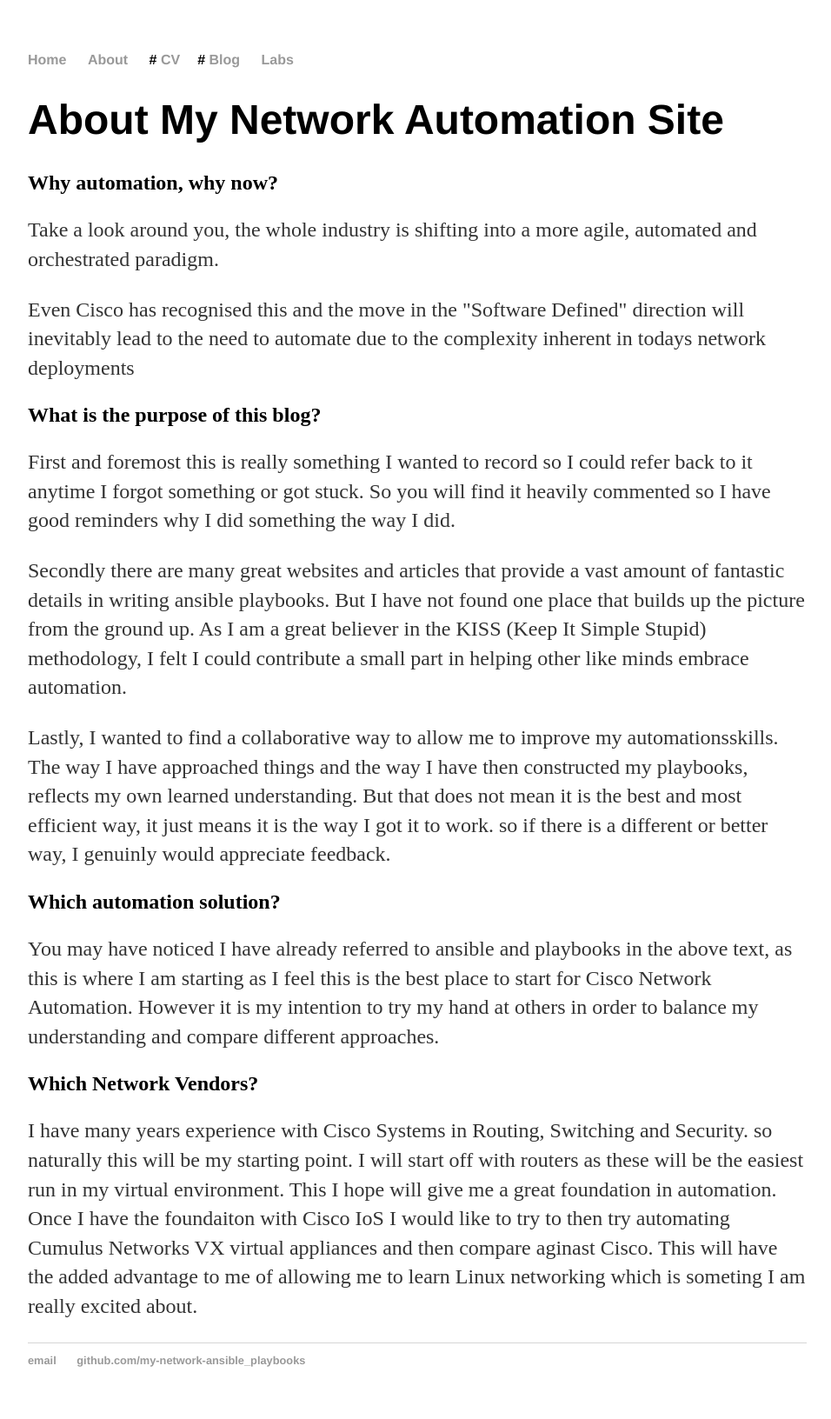
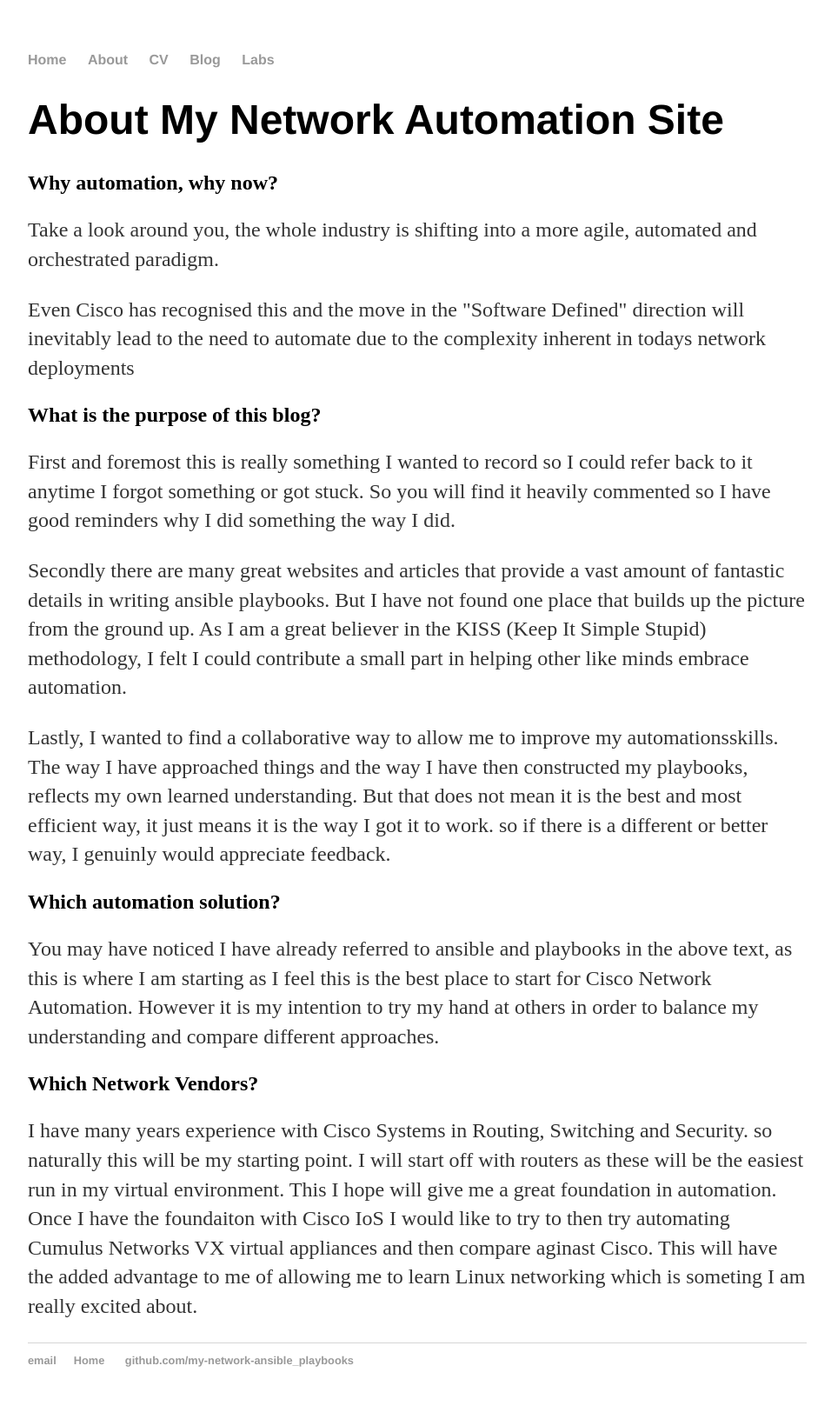
Before and after one commit to craigeowen/craigeowen.github.io, a Jekyll site: the page built from about/index.html, in a window 1280 px wide. Shown: the whole page at 87% size, without its empty margins (160-1116 px from the left). Built offline with Jekyll 4.4.1, drawn with Linux system fonts in a browser that asks for light colours.

Commit message:
Update default.html

```diff
--- a/_layouts/default.html
+++ b/_layouts/default.html
@@ -10,7 +10,7 @@
 	    		<ul>
 	        		<li><a href="/">Home</a></li>
 		        	<li><a href="/about">About</a></li>
-#	        		<li><a href="/cv">CV</a></li>#
+	        		<li><a href="/cv">CV</a></li>
 	        		<li><a href="/blog">Blog</a></li>
 				<li><a href="/ansible">Labs</a></li>
 	    		</ul>
@@ -22,7 +22,7 @@
 			</div><!-- /.container -->
 			<footer>
 	    		<ul>
-	        		<li><a href="mailto:my.network.automation@gmail.com">email</a></li>
+	        		<li><a href="mailto:my.network.automation@gmail.com">email</a></li><li><a href="/">Home</a></li>
 	        		<li><a href="https://github.com/craigeowen/my-network-ansible_playbooks">github.com/my-network-ansible_playbooks</a></li>
 				</ul>
 			</footer>
```
